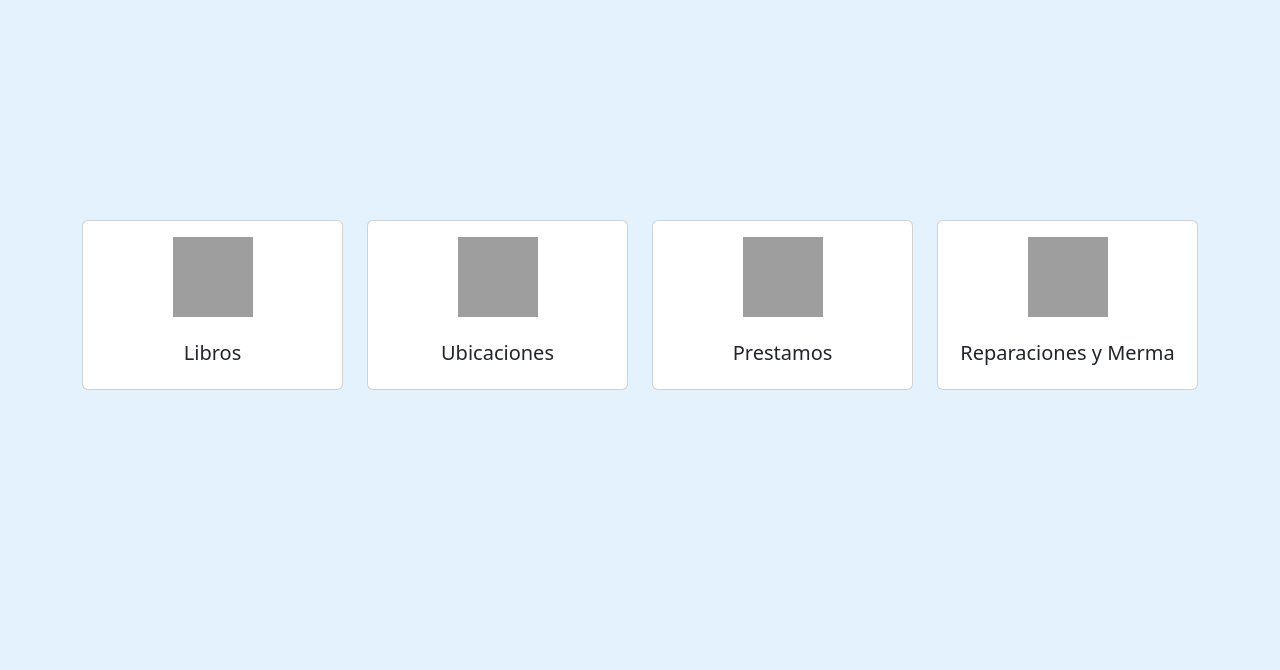
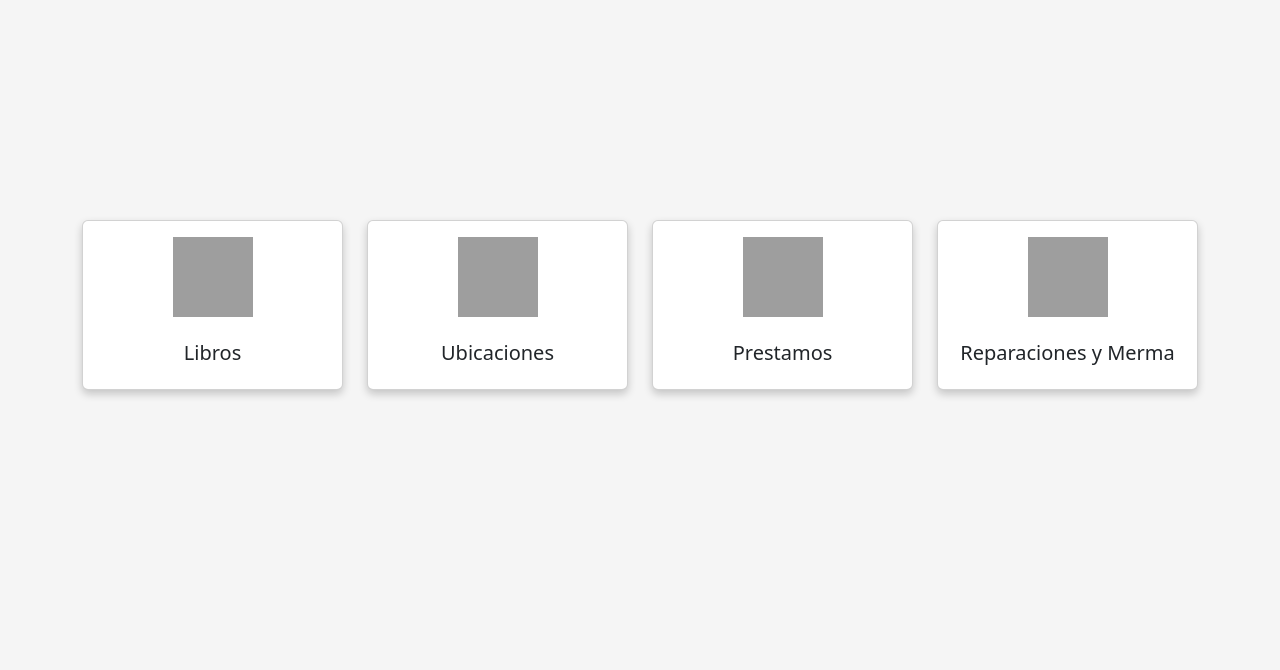
Before and after one commit to jfranciscoh/IBiblioteca, a Flask app: page /menu in a window 1280 px wide. Shown: the top 670 px of the page. Run offline with Flask 3, Linux system fonts and the light colour scheme; grey boxes are pictures that could not be loaded.

Commit message:
cards movil

```diff
--- a/static/css/menu.css
+++ b/static/css/menu.css
@@ -14,5 +14,25 @@
     align-items: center;
     padding-top: 220px;
     padding-bottom: 40px;
-    background-color: #e3f2fd   !important;
+    background-color: #f5f5f5    !important;
   }
+
+  .card {
+    box-shadow: 0 4px 8px 0 rgba(0,0,0,0.2);
+    transition: transform 0.3s;
+  }
+
+  .card:hover {
+    box-shadow: 0 8px 16px 0 rgba(0,0,0,0.2);
+    transform: scale(1.05);
+  }
+
+  .card-container {
+    margin-bottom: 15px;
+  }
+
+  @media (min-width: 576px) {
+    .card-container {
+      margin-bottom: 0;
+    }
+  }
--- a/templates/menu.html
+++ b/templates/menu.html
@@ -22,7 +22,7 @@
 
     <div class="container">
       <div class=" row justify-content-center ">
-        <div class="col-md-3">
+        <div class="col-md-3 col-sm-6 card-container">
           <div class="card">
             <div class="card-body">
               <img class="mb-4" src="https://cdn-icons-png.flaticon.com/512/5832/5832416.png" alt="" width="80" height="80">
@@ -33,7 +33,7 @@
           </div>
         </div>
 
-        <div class="col-md-3">
+        <div class="col-md-3 col-sm-6 card-container">
           <div class="card">
             <div class="card-body">
               <img class="mb-4" src="https://cdn-icons-png.flaticon.com/512/2447/2447030.png" alt="" width="80" height="80">
@@ -43,7 +43,7 @@
             </div>
           </div>
         </div>
-        <div class="col-md-3">
+        <div class="col-md-3 col-sm-6 card-container">
           <div class="card">
             <div class="card-body">
               <img class="mb-4" src="https://cdn-icons-png.flaticon.com/512/3145/3145827.png" alt="" width="80" height="80">
@@ -53,7 +53,7 @@
             </div>
           </div>
         </div>
-        <div class="col-md-3">
+        <div class="col-md-3 col-sm-6 card-container">
           <div class="card">
 
             <div class="card-body">
```
